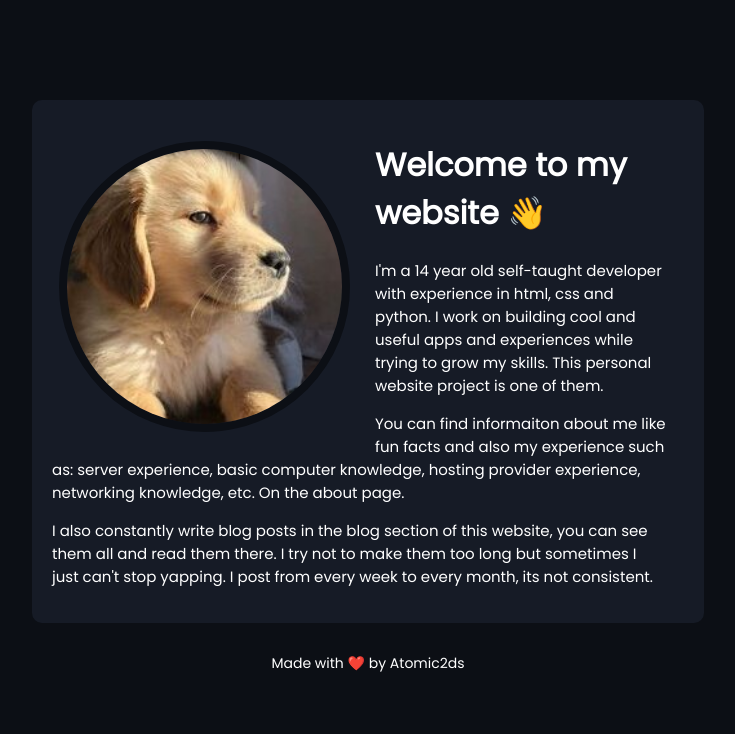
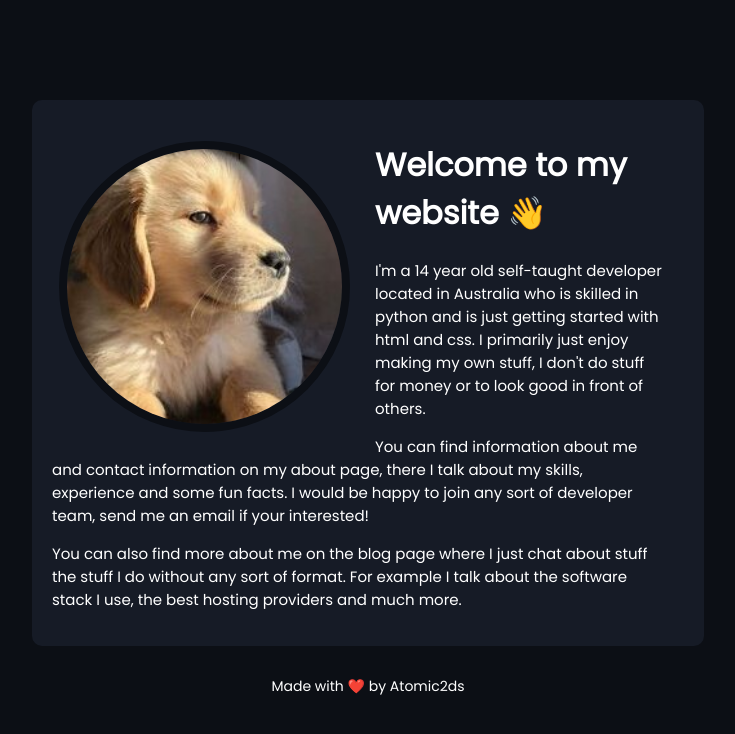
Before and after one commit to Alecks20/Personal-Website, a Flask app: page / in a window 1280 px wide. Shown: the part 41-775 px from the top of the page, without its empty margins (272-1007 px from the left). Run offline with Flask 3, Linux system fonts and the light colour scheme.

Commit message:
Updated the text in the landing page

```diff
--- a/templates/index.html
+++ b/templates/index.html
@@ -24,11 +24,11 @@
         <div class="content">
             <img src="/assets/pfp.jpg" alt="my profile picture" class="circular-image">
             <h1 class="card-title">Welcome to my website 👋</h1>
-            <p class="card-text">I'm a 14 year old self-taught developer with experience in html, css and python. I work on building cool and useful apps and experiences while trying to grow my skills. This personal website project is one of them.</p>
+            <p class="card-text">I'm a 14 year old self-taught developer located in Australia who is skilled in python and is just getting started with html and css. I primarily just enjoy making my own stuff, I don't do stuff for money or to look good in front of others.</p>
 
-            <p class="card-text">You can find informaiton about me like fun facts and also my experience such as: server experience, basic computer knowledge, hosting provider experience, networking knowledge, etc. On the about page.</p>
+            <p class="card-text">You can find information about me and contact information on my about page, there I talk about my skills, experience and some fun facts. I would be happy to join any sort of developer team, send me an email if your interested!</p>
 
-            <p class="card-text">I also constantly write blog posts in the blog section of this website, you can see them all and read them there. I try not to make them too long but sometimes I just can't stop yapping. I post from every week to every month, its not consistent.</p>
+            <p class="card-text">You can also find more about me on the blog page where I just chat about stuff the stuff I do without any sort of format. For example I talk about the software stack I use, the best hosting providers and much more.</p>
 
         </div>
     </div>
```
